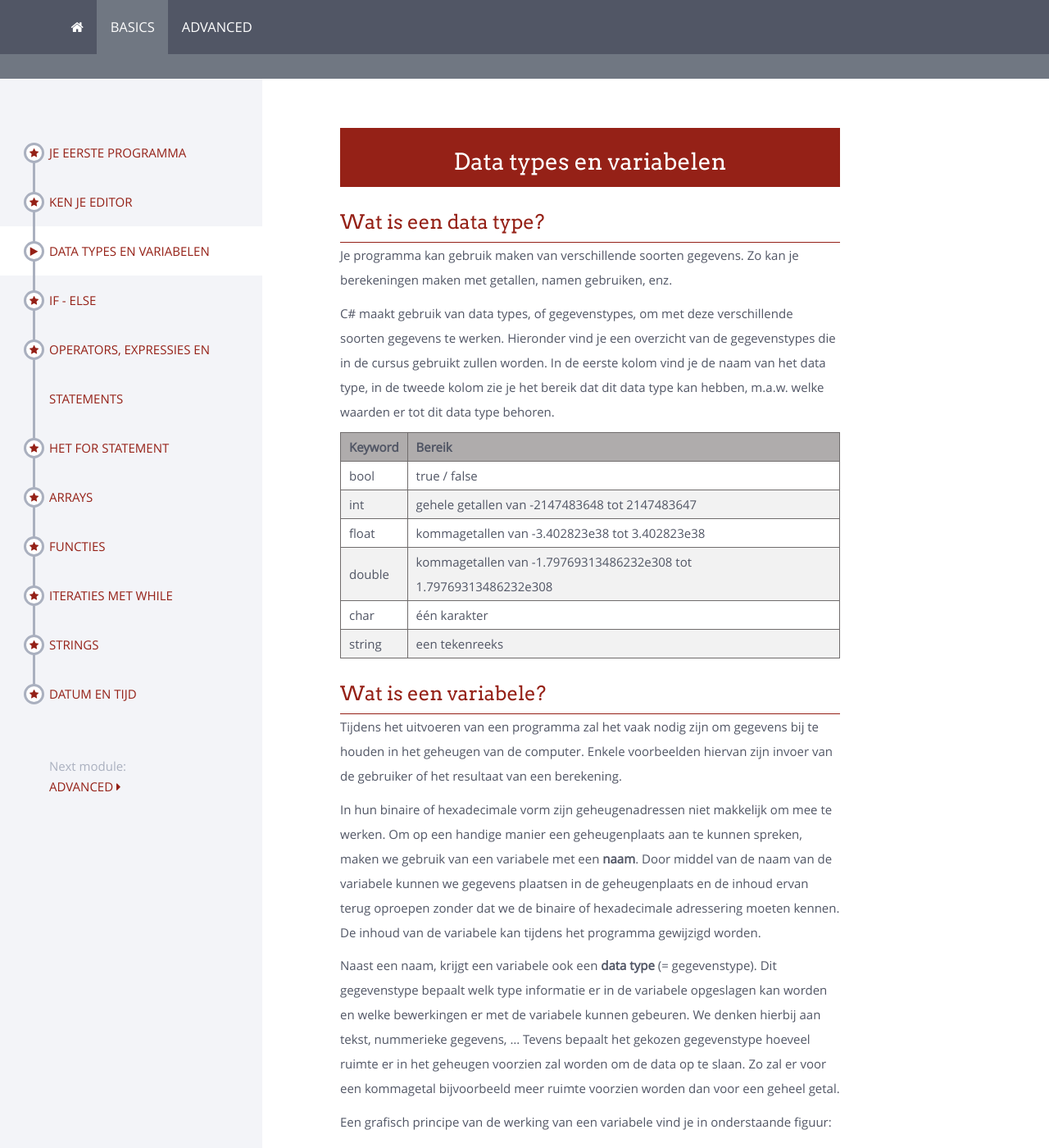
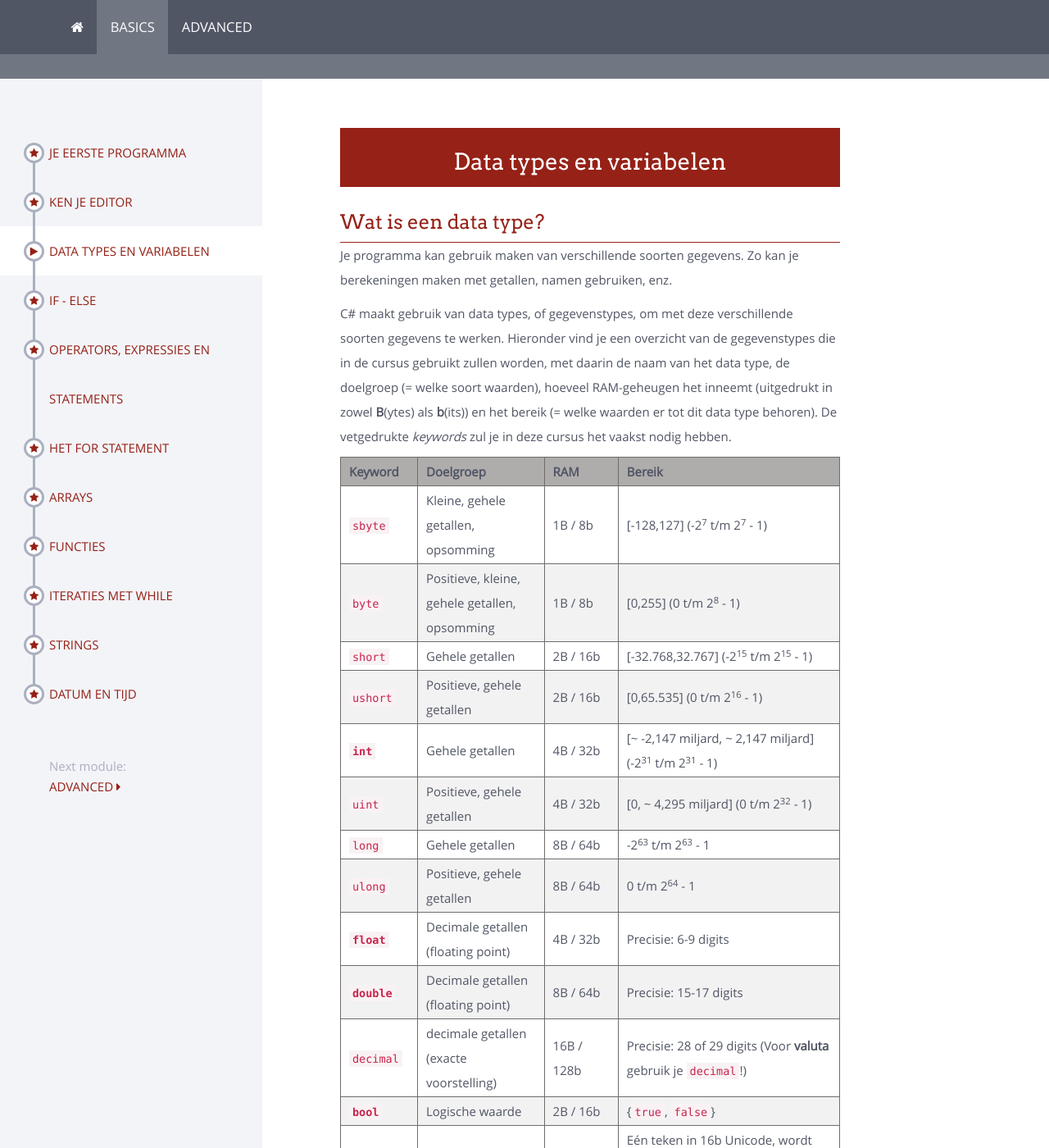
Before and after one commit to oscarromerocollege/oscarromerocollege.github.io, a Jekyll site: the page built from modules/basics/_posts/2000-01-03-data_types.md, in a window 1280 px wide and 1400 px high. Shown: the whole window at 82% size. Built offline with Jekyll 4.4.1, drawn with Linux system fonts in a browser that asks for light colours; nearby versions of some CDN libraries; some of the changed text lies outside the part shown.

Commit message:
Datatypes: tabel afgewerkt, rest todo

```diff
--- a/modules/basics/_posts/2000-01-03-data_types.md
+++ b/modules/basics/_posts/2000-01-03-data_types.md
@@ -10,17 +10,28 @@ published: true
 
 Je programma kan gebruik maken van verschillende soorten gegevens. Zo kan je berekeningen maken met getallen, namen gebruiken, enz.
 
-C# maakt gebruik van data types, of gegevenstypes, om met deze verschillende soorten gegevens te werken. Hieronder vind je een overzicht van de gegevenstypes die in de cursus gebruikt zullen worden. In de eerste kolom vind je de naam van het data type, in de tweede kolom zie je het bereik dat dit data type kan hebben, m.a.w. welke waarden er tot dit data type behoren.
+C# maakt gebruik van data types, of gegevenstypes, om met deze verschillende soorten gegevens te werken. Hieronder vind je een overzicht van de gegevenstypes die in de cursus gebruikt zullen worden, met daarin de naam van het data type, de doelgroep (= welke soort waarden), hoeveel RAM-geheugen het inneemt (uitgedrukt in zowel **B**(ytes) als **b**(its)) en het bereik (= welke waarden er tot dit data type behoren). De vetgedrukte _keywords_ zul je in deze cursus het vaakst nodig hebben.
 
-
-| Keyword       | Bereik   |
-| ------------- |-------------    |
-| bool          | true / false         |
-| int           | gehele getallen van -2147483648 tot 2147483647   |
-| float         | kommagetallen van -3.402823e38 tot 3.402823e38        |
-| double        | kommagetallen van -1.79769313486232e308 tot 1.79769313486232e308       |
-| char          | één karakter |
-| string        | een tekenreeks  |
+| Keyword       | Doelgroep                                     | RAM       | Bereik                                                                        |
+| ------------- | --------------------------------------------- | --------- | ----------------------------------------------------------------------------- |
+| `sbyte`       | Kleine, gehele getallen, opsomming            | 1B / 8b   | [-128,127] (-2<sup>7</sup> t/m 2<sup>7</sup> - 1)                             |
+| `byte`        | Positieve, kleine, gehele getallen, opsomming | 1B / 8b   | [0,255] (0 t/m 2<sup>8</sup> - 1)                                             |
+| `short`       | Gehele getallen                               | 2B / 16b  | [-32.768,32.767] (-2<sup>15</sup> t/m 2<sup>15</sup> - 1)                     |
+| `ushort`      | Positieve, gehele getallen                    | 2B / 16b  | [0,65.535] (0 t/m 2<sup>16</sup> - 1)                                         |
+| **`int`**     | Gehele getallen                               | 4B / 32b  | [~ -2,147 miljard, ~ 2,147 miljard]  (-2<sup>31</sup> t/m 2<sup>31</sup> - 1) |
+| `uint`        | Positieve, gehele getallen                    | 4B / 32b  | [0, ~ 4,295 miljard]  (0 t/m 2<sup>32</sup> - 1)                              |
+| `long`        | Gehele getallen                               | 8B / 64b  | -2<sup>63</sup> t/m 2<sup>63</sup> - 1                                        |
+| `ulong`       | Positieve, gehele getallen                    | 8B / 64b  | 0 t/m 2<sup>64</sup> - 1                                                      |
+| **`float`**   | Decimale getallen (floating point)            | 4B / 32b  | Precisie: 6-9 digits                                                          |
+| **`double`**  | Decimale getallen (floating point)            | 8B / 64b  | Precisie: 15-17 digits                                                        |
+| `decimal`     | decimale getallen (exacte voorstelling)       | 16B / 128b| Precisie: 28 of 29 digits (Voor **valuta** gebruik je `decimal`!)             |
+| **`bool`**    | Logische waarde                               | 2B / 16b  | {`true`, `false`}                                                             |
+| **`char`**    | Eén karakter                                  | 2B        | Eén teken in 16b Unicode, wordt genoteerd als b.v. `'a'`, `'T'`, `'!'`, ...   |
+| **`string`**  | Een tekenreeks                                | 2B per teken + 20B meta-info | Kan meerdere tekens zijn, genoteerd als b.v. `"Test"`, `""`, `"a"`, ...  Maximaal 2GB in geheugen (ongeveer 1 miljard tekens)|
+| `DateTime`    | Datum- en tijdinformatie                      | 8B + meta-info | 1/1/0001 00:00:00 t/m 31/12/9999 23:59:59,9999999                             |
+| `DateOnly`    | Datum (enkel in .NET 6 of recenter!)          | 8B        | 1/1/0001 t/m 31/12/9999                                                       |
+| `TimeOnly`    | Datum (enkel in .NET 6 of recenter!)          | 8B        | 00:00:00 t/m 23:59:59,9999999 (=aantal _ticks_(=100ns) sinds middernacht)     |
+| `TimeSpan`    | Tijdsspanne                                   | 8B        | Periode tussen twee tijdstippen, uitgedrukt in _ticks_                        |
 {:.tableBorder}
 
 <div class="header2" markdown = "1">## Wat is een variabele?
```
